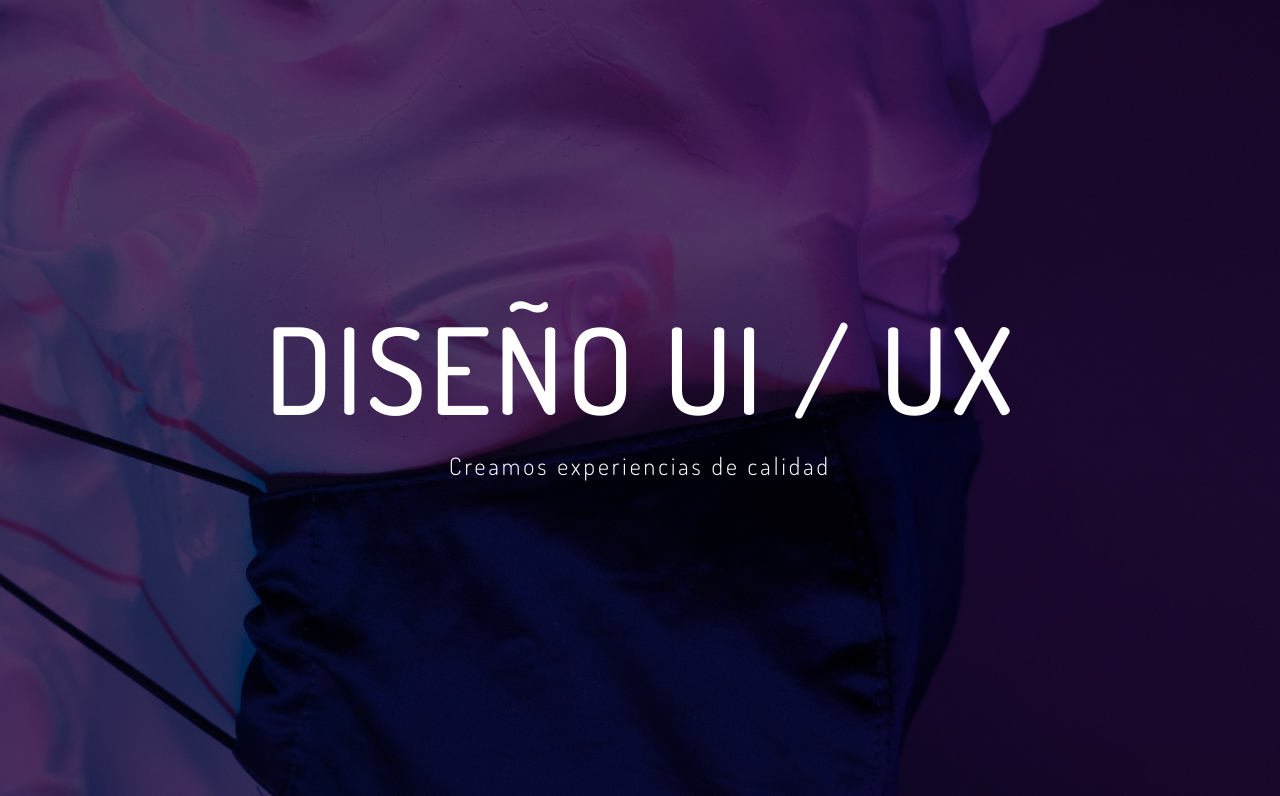
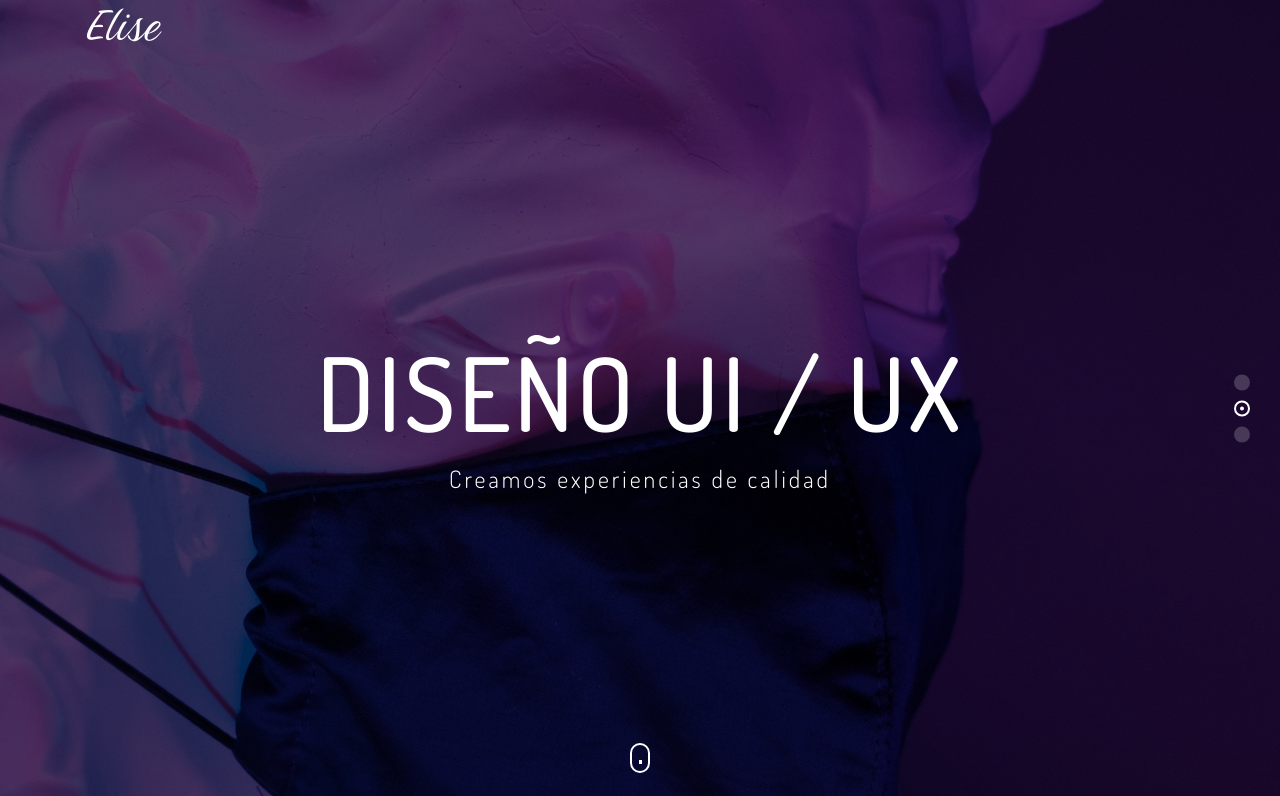
Before and after one commit to Diego-Aldao/Elise, a plain HTML site: page index.html in a window 1280 px wide. Shown: the part 2-798 px from the top of the page. Drawn offline with nearby package versions, Linux system fonts and the light colour scheme.

Commit message:
terminado el header 1.1 (agregada una paginacion clickeable, un logo y un icono para scrollear hacia la primer seccion, corregido el font-size de los titulos de las slides)

```diff
--- a/css/styles.scss
+++ b/css/styles.scss
@@ -96,10 +96,42 @@ img {
   background: rgba(0, 0, 0, 0.836);
 }
 
+//BOTONES / PAGINACION
 .btn {
   font-family: $fuentePrincipalLight;
   font-size: 1.2rem;
   border-radius: 0px;
+}
+
+.swiper-editado {
+  margin-right: 20px;
+  padding-top: 25px;
+  z-index: 9999999999999;
+  .swiper-pagination-bullet {
+    width: 16px;
+    height: 16px;
+    transition: background 0.5s;
+    background: white;
+    margin-bottom: 10px !important;
+  }
+  .swiper-pagination-bullet-active {
+    width: 16px;
+    height: 16px;
+    border: 2px solid #fff;
+    position: relative;
+    background: none;
+    display: flex !important;
+    justify-content: center;
+    align-items: center;
+  }
+  .swiper-pagination-bullet-active::after {
+    content: "";
+    width: 4px;
+    height: 4px;
+    border-radius: 50%;
+    background: #fff;
+    position: absolute;
+  }
 }
 
 //NAV
@@ -143,6 +175,7 @@ img {
   height: 100vh;
   position: relative;
   background: $color-negro-main;
+  top: 0px;
 }
 .anti-drag {
   position: absolute;
@@ -151,6 +184,48 @@ img {
   width: 100%;
   height: 100%;
   z-index: 99999999;
+}
+
+.logo-flotante {
+  position: sticky;
+  top: 0px;
+  z-index: 99;
+  height: 0px;
+}
+.logo-top {
+  transition: all 0.5s;
+}
+
+.animacion-scroll {
+  position: absolute;
+  bottom: 25px;
+  border: 2px solid white;
+  border-radius: 15px;
+  height: 30px;
+  width: 20px;
+  z-index: 999999999;
+  display: flex;
+  justify-content: center;
+  align-items: center;
+}
+.animacion-scroll::after {
+  content: "";
+  position: absolute;
+  background: white;
+  width: 3px;
+  height: 4px;
+  animation: scroll 2s infinite;
+}
+@keyframes scroll {
+  0% {
+    top: 5px;
+  }
+  50% {
+    top: 15px;
+  }
+  100% {
+    top: 5px;
+  }
 }
 
 .swiper-slide {
@@ -170,7 +245,7 @@ img {
     text-transform: uppercase;
   }
   .titulo {
-    font-size: clamp(2.5rem, 13vw, 7.5rem);
+    font-size: clamp(1.8rem, 8vw, 7.5rem);
     font-family: $fuentePrincipalMedium;
   }
   .subtitulo {
--- a/index.html
+++ b/index.html
@@ -21,9 +21,20 @@
   </head>
   <body>
     <div class="container-fluid px-0">
+      <div class="container-lg logo-flotante">
+        <a
+          class="navbar-brand text-capitalize mr-auto text-white logo-top"
+          href="#inicio"
+          >elise</a
+        >
+      </div>
       <!--INICIO HEADER PRINCIPAL-->
-      <div class="row swiper mySwiper" id="inicio">
+      <div
+        class="row swiper mySwiper d-flex justify-content-center"
+        id="inicio"
+      >
         <div class="anti-drag"></div>
+        <a href="#nosotros" class="animacion-scroll"></a>
         <div class="swiper-wrapper">
           <div
             class="
@@ -58,7 +69,9 @@
               data-src="./images/pexels-alena-shekhovtcova-6075004.jpg"
               class="swiper-lazy imagen-flotante"
             />
-            <h1 class="text-white text-uppercase titulo">diseño ui / ux</h1>
+            <h1 class="text-white text-uppercase titulo pt-5">
+              diseño ui / ux
+            </h1>
             <p class="text-white letra-up subtitulo">
               creamos experiencias de calidad
             </p>
@@ -76,12 +89,15 @@
               data-src="./images/pexels-cottonbro-4904563.jpg"
               class="swiper-lazy imagen-flotante"
             />
-            <h1 class="text-white text-uppercase titulo">diseño grafico</h1>
+            <h1 class="text-white text-uppercase titulo pt-5">
+              diseño grafico
+            </h1>
             <p class="text-white letra-up subtitulo">
-              los diseños profesionales que necesitas
+              los diseños profesionales que buscas
             </p>
           </div>
         </div>
+        <div class="swiper-pagination swiper-editado"></div>
       </div>
       <!--FIN HEADER PRINCIPAL-->
       <!--INICIO NAVEGACION-->
@@ -608,6 +624,14 @@
                   <img src="./images/equipo/4.jpg" alt="" />
                 </div>
               </div>
+              <div
+                class="
+                  swiper-pagination
+                  d-flex
+                  justify-content-center
+                  align-items-center
+                "
+              ></div>
             </div>
           </div>
           <div class="col-12 col-lg-5 mb-4">
--- a/js/app.js
+++ b/js/app.js
@@ -12,7 +12,7 @@ var swiper = new Swiper(".mySwiper", {
   lazy: true,
   preloadImages: false,
   pagination: {
-    el: ".swiper-pagination-2",
+    el: ".swiper-pagination",
     clickable: true,
   },
 });
@@ -46,3 +46,22 @@ var swiper4 = new Swiper(".swiper-noticias", {
     el: ".swiper-pagination",
   },
 });
+
+//SCROLL LOGO
+
+let logoTop = document.querySelector(".logo-top");
+
+const scrollearBarraSuperior = () => {
+  if (
+    document.body.scrollTop > 250 ||
+    document.documentElement.scrollTop > 250
+  ) {
+    logoTop.style.opacity = 0;
+  } else {
+    logoTop.style.opacity = 1;
+  }
+};
+
+window.onscroll = () => {
+  scrollearBarraSuperior();
+};
```
Also changed, not shown: css/styles.css, 1 other file.
